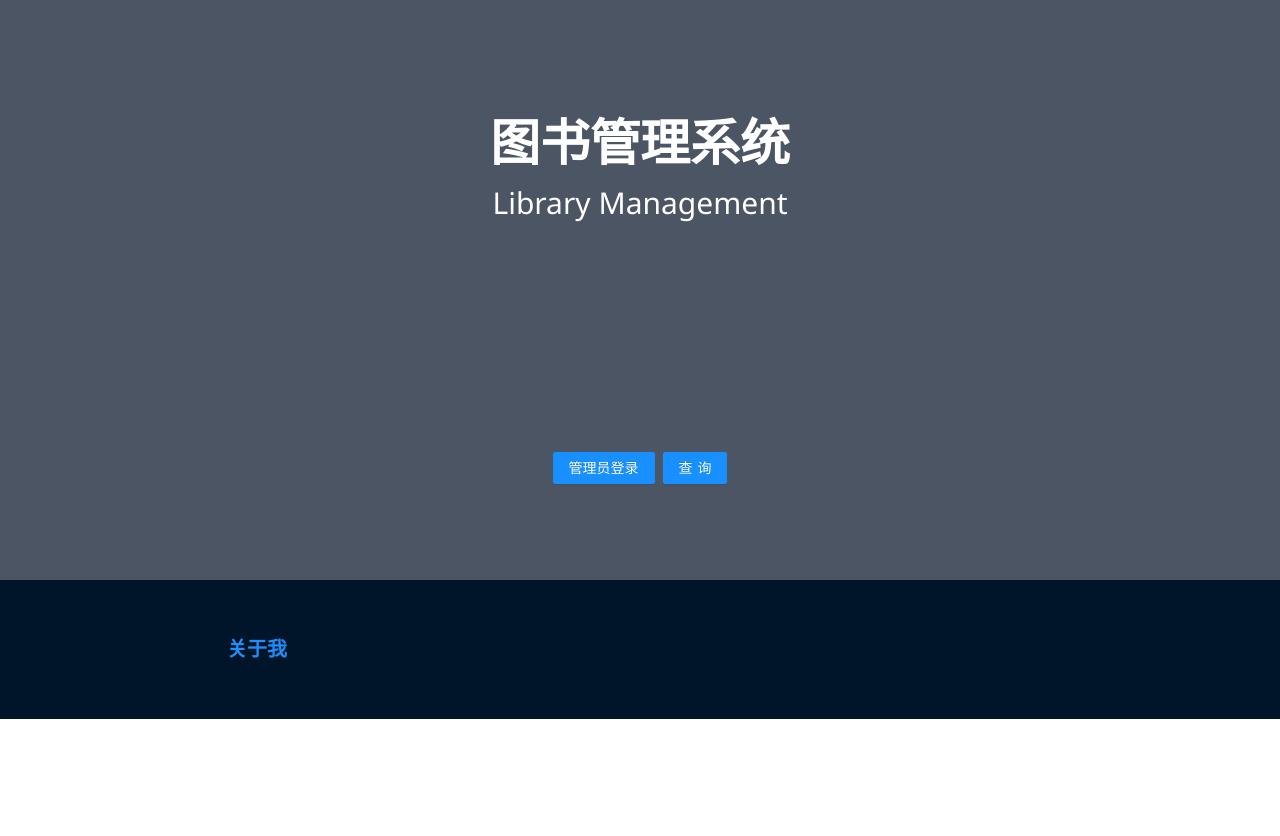
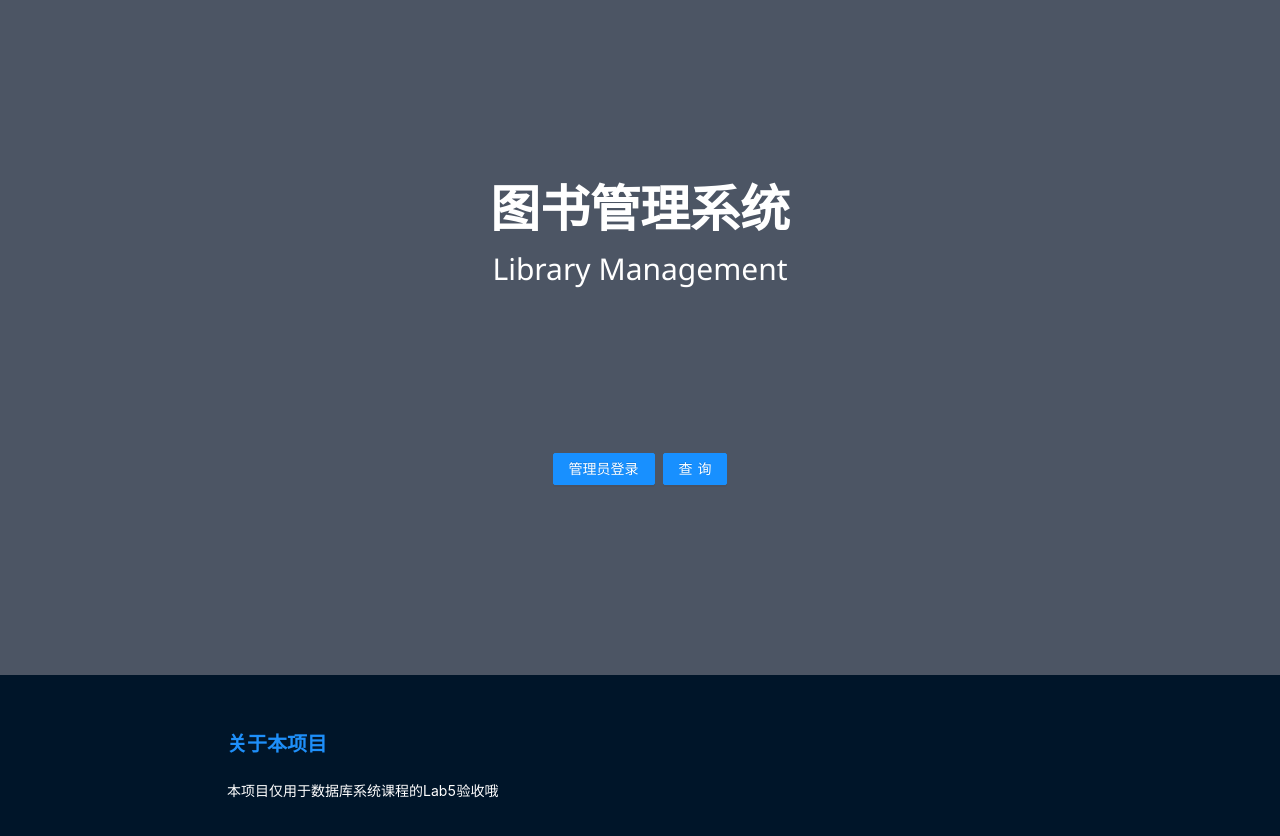
Before and after one commit to FanBB2333/DB-Lab5-FrontEnd, a React (Create React App) app: page / in a window 1280 px wide. Shown: the top 836 px of the page. Before the commit the page ends 800 px from the top, so only its background shows below. Built offline with nearby package versions, Linux system fonts and the light colour scheme.

Commit message:
Change the style of MainPage

```diff
--- a/src/components/MainPage.jsx
+++ b/src/components/MainPage.jsx
@@ -17,16 +17,16 @@ const MainPage = () => {
     <>
     <Layout>
       <Content id='Page1'
-        style={{height: '580px'
+        style={{height: '675px'
       }}
       >
-        <br /><br /><br /><br />
+        <br /><br /><br /><br /><br /><br /><br />
         <div style={{top: '60%'}}>
           <p id='Title'>图书管理系统</p>
           {/* <Title /> */}
           <p id='Text'>Library Management</p>
         </div>
-        <Space style={{height: '450px'}}>
+        <Space style={{height: '320px'}}>
           <Button type="primary"><Link to="/login">管理员登录</Link></Button>
           <Button type="primary"><Link to="/query">查询</Link></Button>
         </Space>
@@ -37,7 +37,8 @@ const MainPage = () => {
         <div id='inFooter'>
           <div id='InfoBox'>
             <span>
-              <p className='Ftitle'>关于我</p>
+              <p className='Ftitle'>关于本项目</p>
+              <p >本项目仅用于数据库系统课程的Lab5验收哦</p>
 
             </span>
           </div>
```
